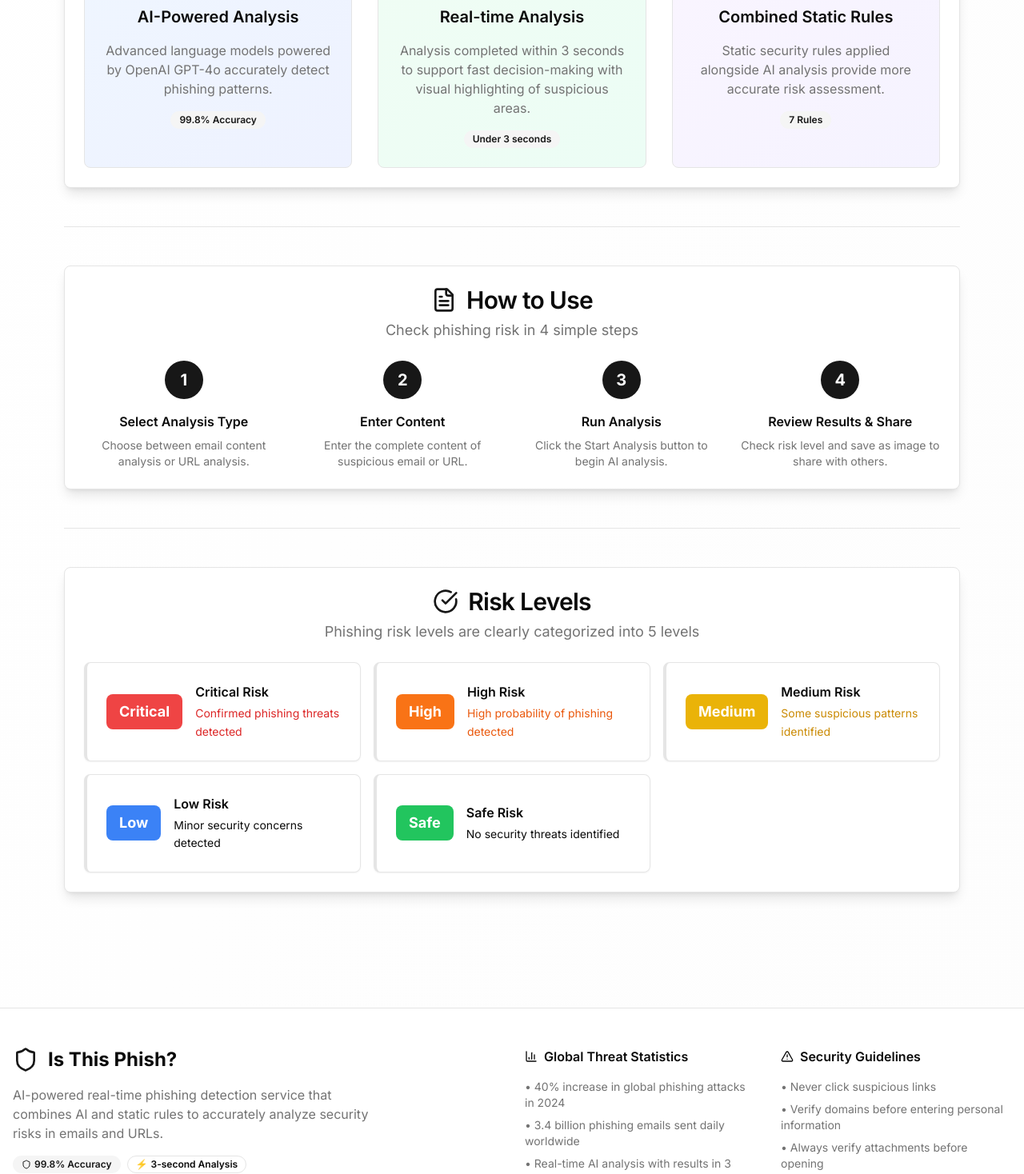
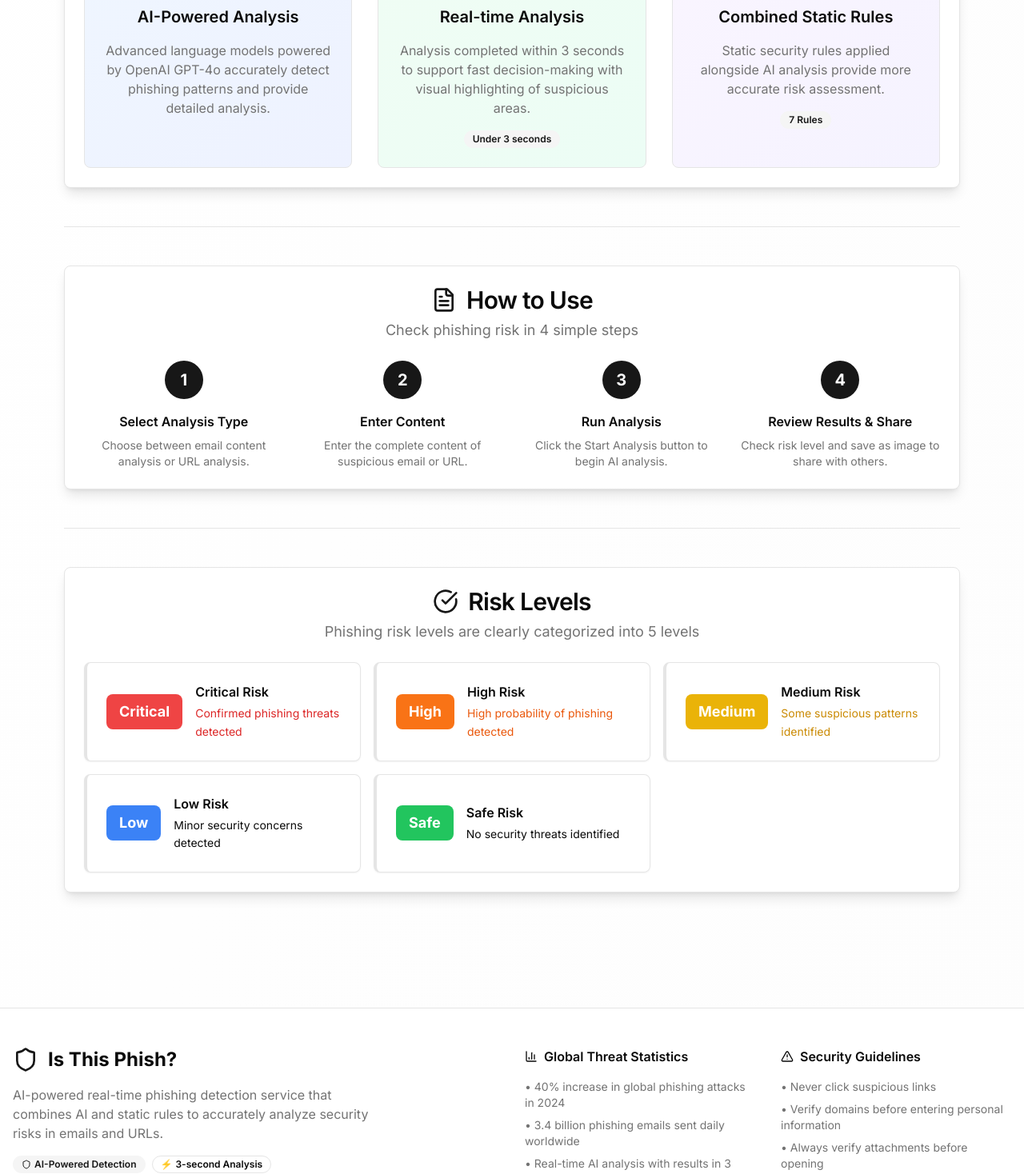
Before and after one commit to woobba94/Is-this-phish, a Next.js app: page / in a window 1280 px wide. Shown: the part 1680-3148 px from the top of the page at 80% size. Built offline with nearby package versions, Linux system fonts and the light colour scheme.

Commit message:
remove: 근거 없는 99.8% Accuracy 표시 제거
- page.tsx에서 정확도 배지 제거하고 설명 텍스트 보완
- layout.tsx에서 99.8% Accuracy를 AI-Powered Detection으로 변경

```diff
--- a/app/layout.tsx
+++ b/app/layout.tsx
@@ -59,7 +59,7 @@ export default function RootLayout({
                 <div className="flex gap-2" role="list" aria-label="Service highlights">
                   <Badge variant="secondary" className="gap-1" role="listitem">
                     <Shield className="w-3 h-3" aria-hidden="true" />
-                    99.8% Accuracy
+                    AI-Powered Detection
                   </Badge>
                   <Badge variant="outline" className="gap-1" role="listitem">
                     <span aria-hidden="true">⚡</span> 3-second Analysis
--- a/app/page.tsx
+++ b/app/page.tsx
@@ -42,9 +42,8 @@ export default function Home() {
                   <h3 className="text-xl font-semibold">AI-Powered Analysis</h3>
                   <p className="text-muted-foreground">
                     Advanced language models powered by OpenAI GPT-4o
-                    accurately detect phishing patterns.
+                    accurately detect phishing patterns and provide detailed analysis.
                   </p>
-                  <Badge variant="secondary" aria-label="Accuracy rate">99.8% Accuracy</Badge>
                 </article>
 
                 <article className="text-center space-y-4 p-6 rounded-lg bg-gradient-to-br from-green-50 to-emerald-50 border" role="listitem">
```
